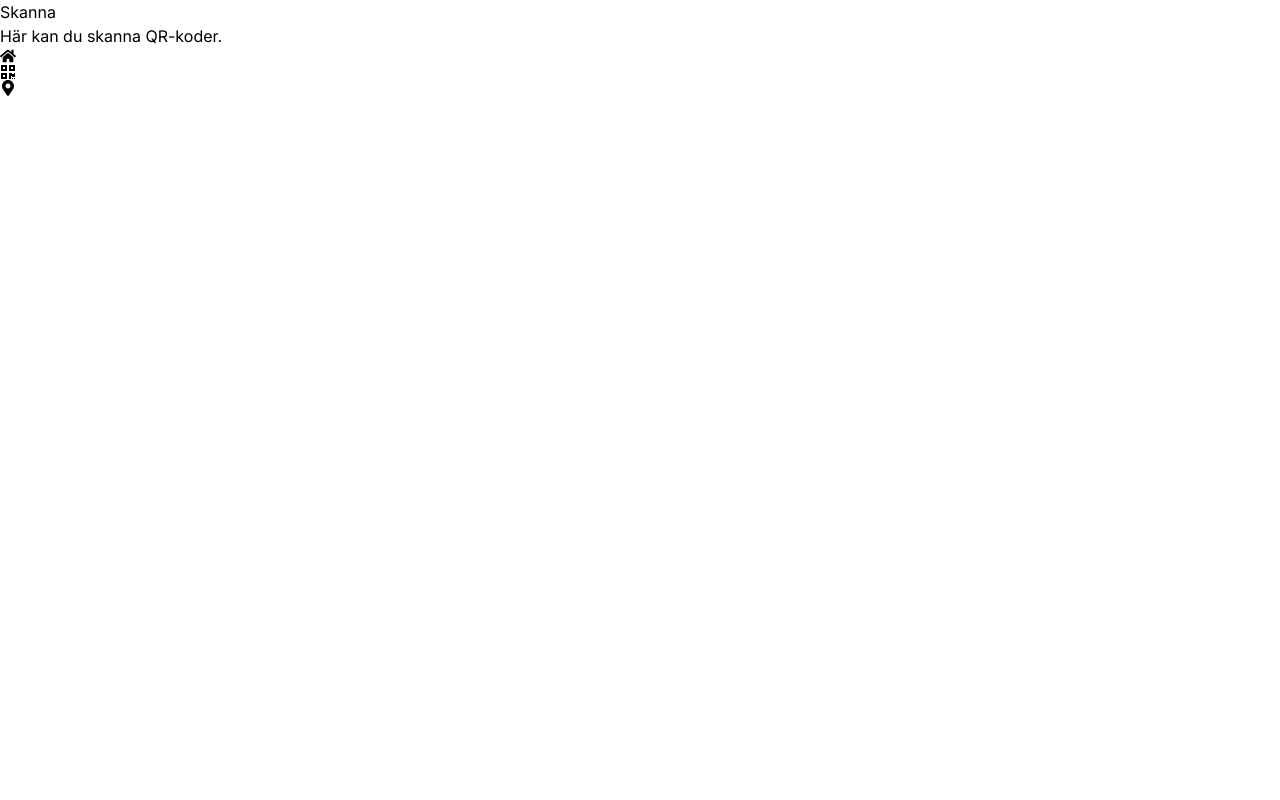
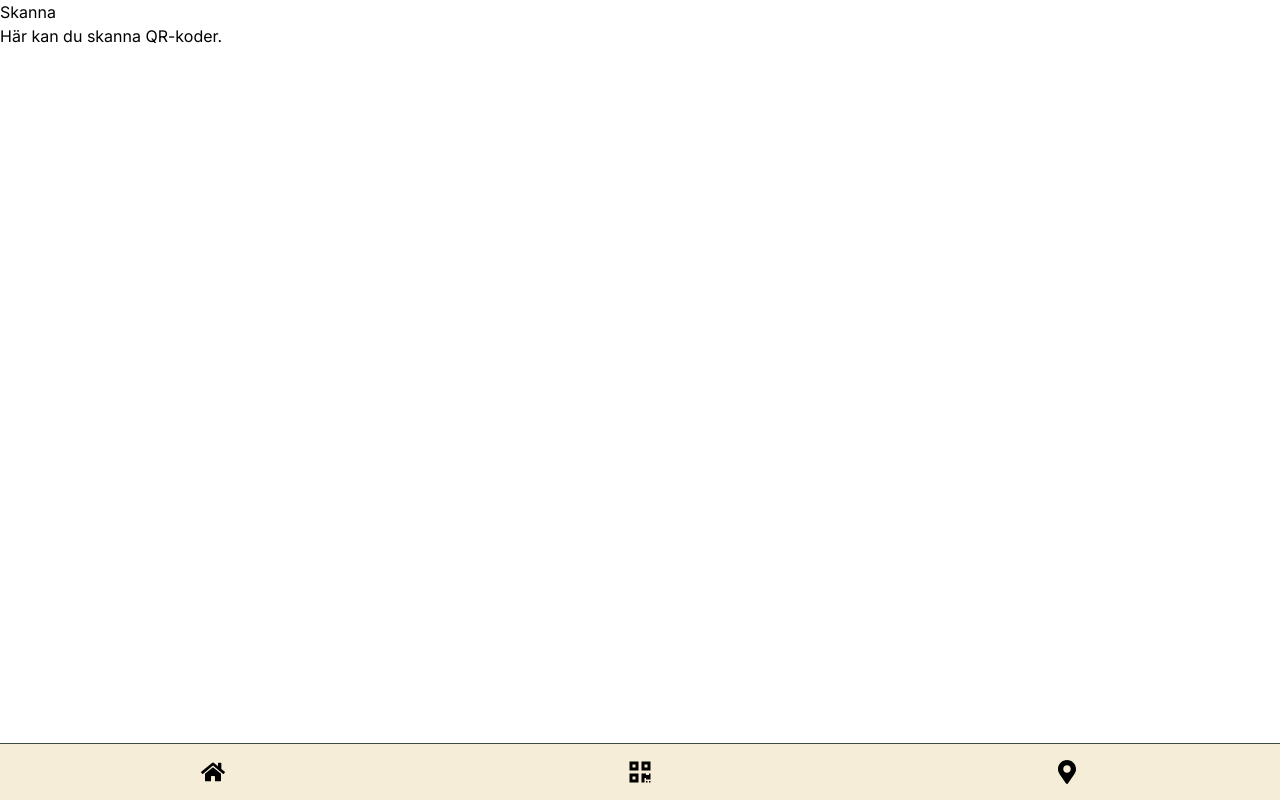
Before and after one commit to ChasAcademy-Team-9/frontend, a React (Vite) app: page /scan in a window 1280 px wide. Built offline with nearby package versions, Linux system fonts and the light colour scheme.

Commit message:
add tailwind styling bottom nav

```diff
--- a/src/App.tsx
+++ b/src/App.tsx
@@ -3,8 +3,8 @@ import BottomNav from './components/BottomNav';
 
 function App() {
   return (
-    <div className="app">
-      <Outlet/>
+    <div className='app'>
+      <Outlet />
       <BottomNav />
     </div>
   );
--- a/src/components/BottomNav.tsx
+++ b/src/components/BottomNav.tsx
@@ -1,22 +1,18 @@
-import { Link } from "react-router-dom";
+import { Link } from 'react-router-dom';
 import { FaHome, FaMapMarkerAlt, FaQrcode } from 'react-icons/fa';
 
 export default function BottomNav() {
   return (
-   <nav className="bottom-nav">
-
-      <Link to="/" className="nav-link">
+    <nav className='fixed bottom-0 left-0 w-full bg-background border-t border-primary flex justify-around items-center text-center py-4'>
+      <Link to='/' className='text-2xl hover:text-primary'>
         <FaHome />
       </Link>
-
-      <Link to="/scan" className="nav-link">
+      <Link to='/scan' className='text-2xl hover:text-primary'>
         <FaQrcode />
       </Link>
-
-      <Link to="/position" className="nav-link">
+      <Link to='/position' className='text-2xl hover:text-primary'>
         <FaMapMarkerAlt />
       </Link>
     </nav>
-
   );
 }
```
